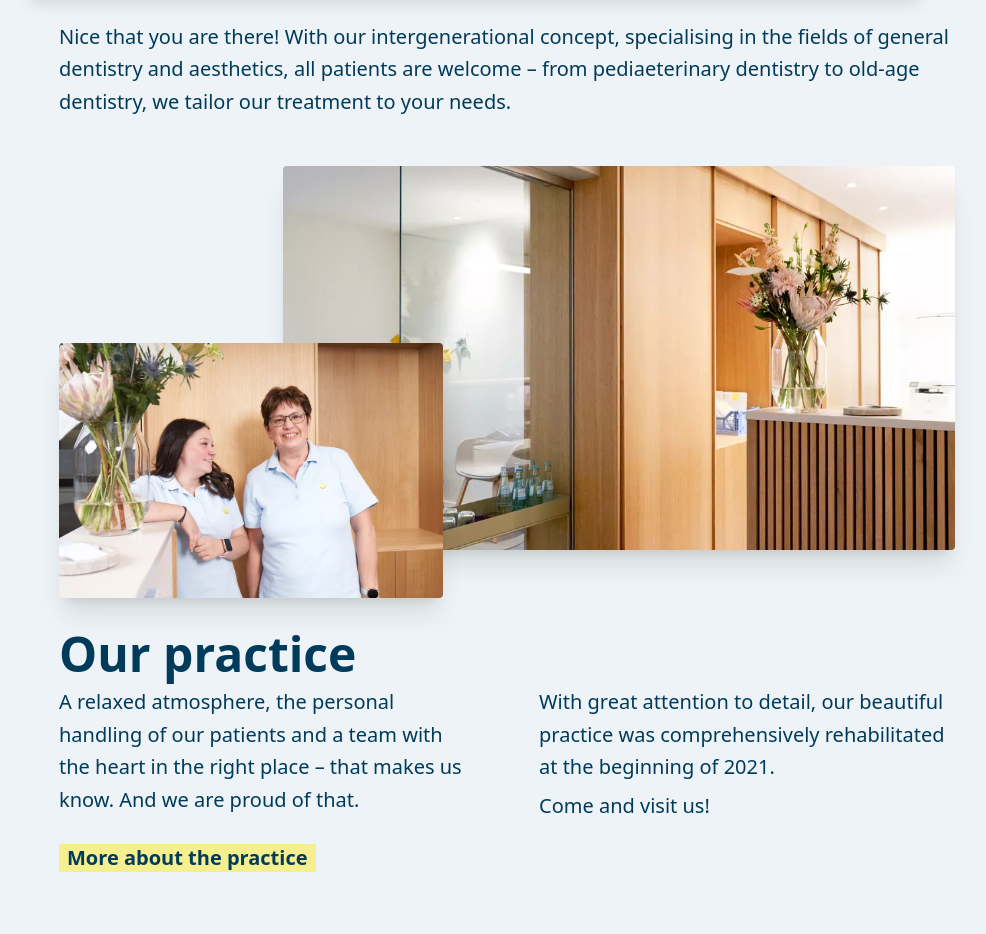
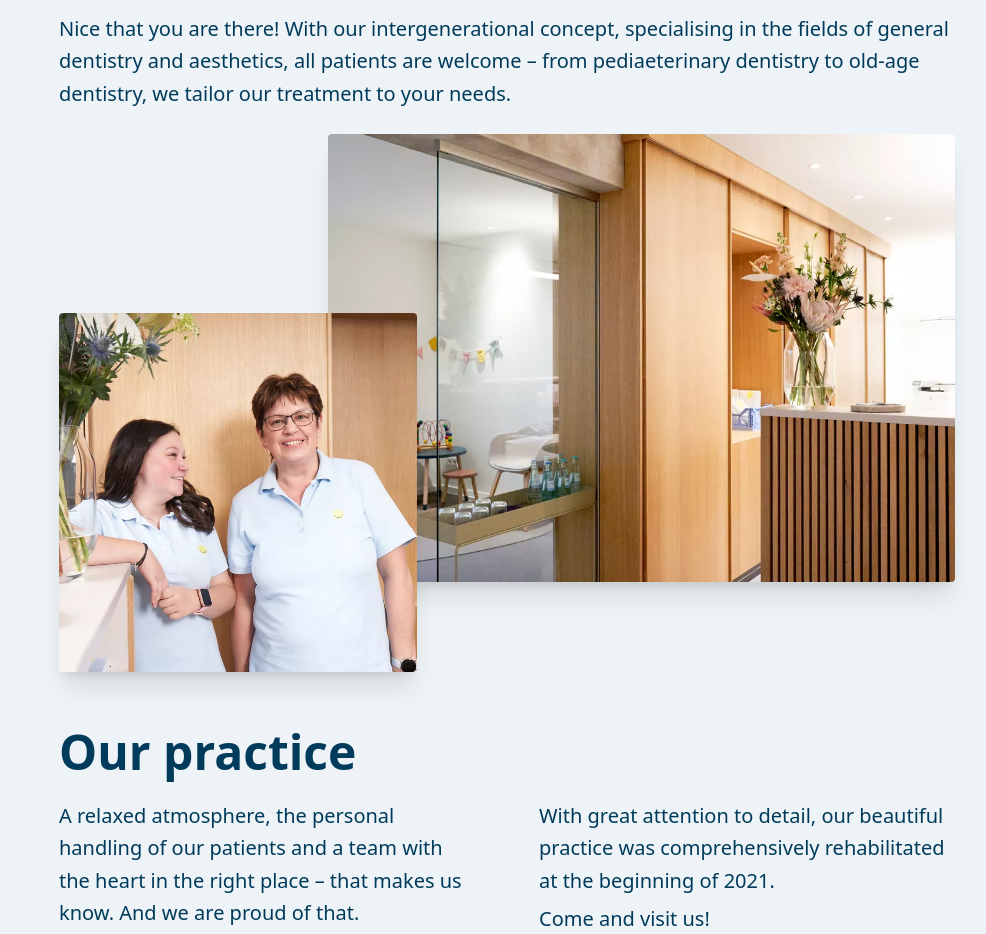
Before and after one commit to vixalien/zahnarzt-clone, a website built with Vite: page index.html in a window 1280 px wide. Shown: the part 1100-2034 px from the top of the page, without its empty margins (133-1119 px from the left). Built offline with nearby package versions, Linux system fonts and the light colour scheme.

Commit message:
fix images below welcome

```diff
--- a/index.html
+++ b/index.html
@@ -144,8 +144,8 @@
         fill="currentColor"></path>
     </svg>
     <div class="bg-[#edf3f6]">
-      <div class="max-w-5xl w-auto mx-auto p-4 md:p-16">
-        <div class="mt-16 flex flex-col gap-2">
+      <div class="max-w-5xl w-auto mx-auto p-4 md:p-16 -mt-2">
+        <div class="mt-8 flex flex-col gap-6">
           <h1 class="text-[#003b5c] text-5xl font-bold">Welcome</h1>
           <img class="rounded shadow-lg relative -left-8" src="/images/people.webp">
           <p class="text-[#003b5c] text-xl mt-4 leading-relaxed">
@@ -155,9 +155,13 @@
             treatment
             to your needs.
           </p>
-          <div class="relative pb-10 mt-10">
-            <img class="rounded shadow-xl relative ml-auto w-3/4 h-96 object-cover" src="/images/landscape.webp">
-            <img class="rounded shadow-xl absolute -bottom-2 w-3/7" src="/images/women.webp">
+          <div class="grid grid-cols-10 grid-rows-12">
+            <div class="row-start-1 row-end-11 col-start-4 col-end-11">
+              <img class="rounded shadow-xl object-cover size-full aspect-[3/2]" src="/images/landscape.webp">
+            </div>
+            <div class="row-start-5 row-end-13 col-start-1 col-end-5">
+              <img class="rounded shadow-xl object-cover size-full aspect-square" src="/images/women.webp">
+            </div>
           </div>
           <h1 class="text-[#003b5c] text-5xl font-bold mt-8">Our practice</h1>
           <div class="grid grid-cols-1 sm:grid-cols-2 gap-2 sm:gap-16">
```
